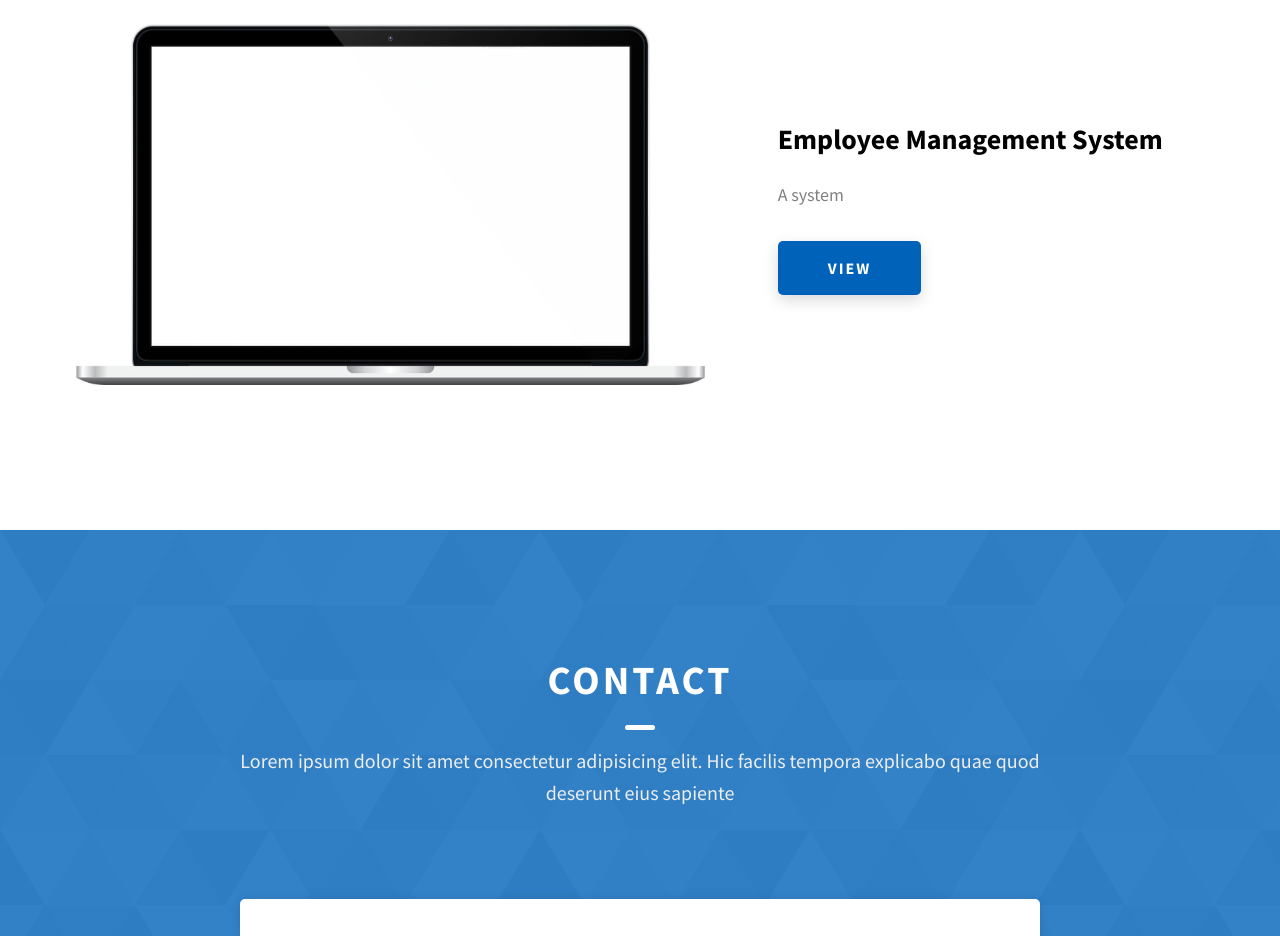
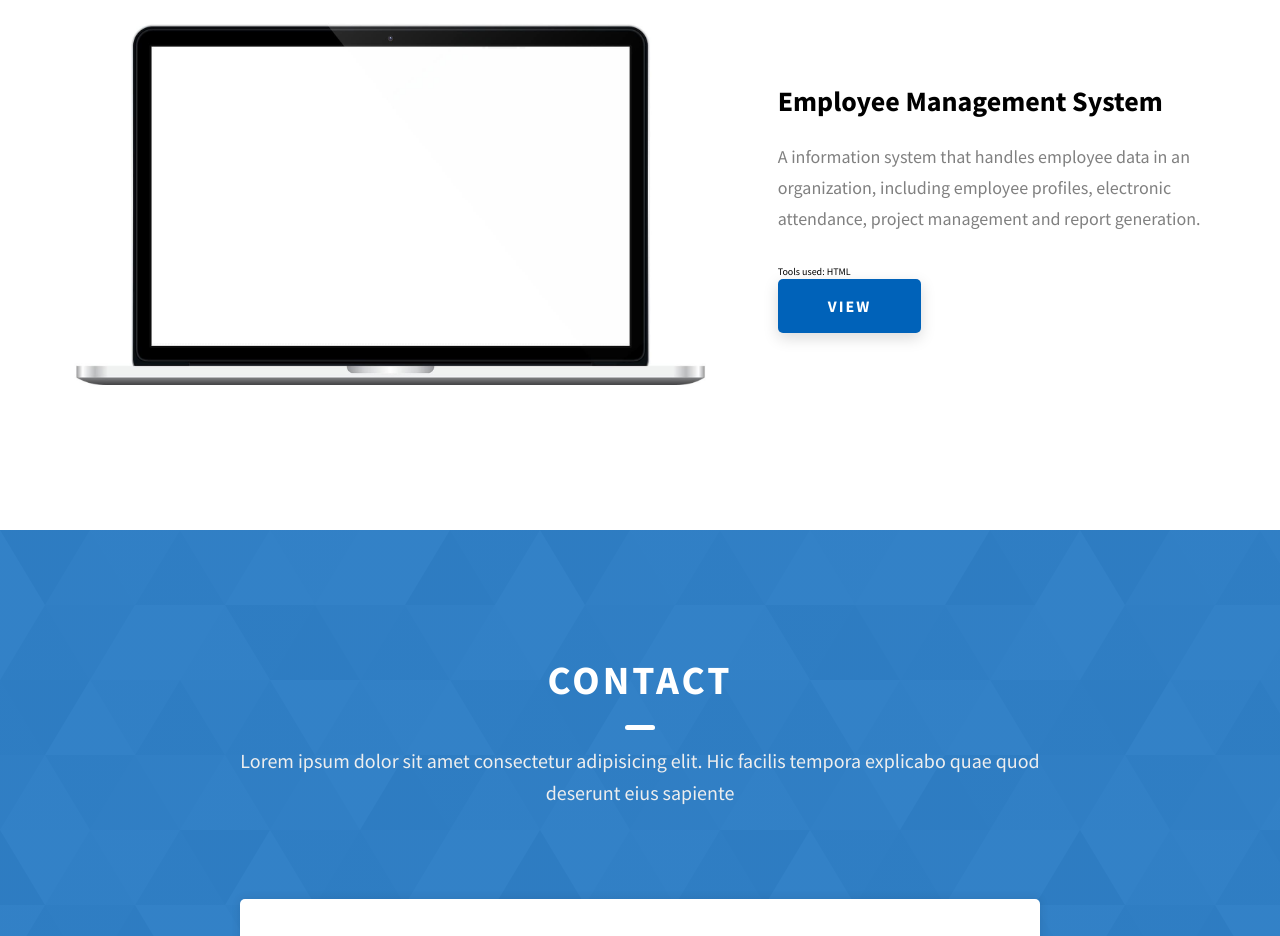
Before and after one commit to Pyong99/pyong99.github.io, a website: page Portfolio/index.html in a window 1280 px wide. Shown: the part 3098-4034 px from the top of the page. Drawn offline with Linux system fonts and the light colour scheme.

Commit message:
Update index.html

```diff
--- a/Portfolio/index.html
+++ b/Portfolio/index.html
@@ -273,8 +273,11 @@
             <div class="projects__row-content">
               <h3 class="projects__row-content-title">Employee Management System</h3>
               <p class="projects__row-content-desc">
-                A system
+                A information system that handles employee data in an organization,
+                including employee profiles, electronic attendance, project management and report generation.
+
               </p>
+              <p> Tools used: HTML</p>
               <a
                 href="https://pyong27.com/Employee_Management_System/"
                 class="btn btn--med btn--theme dynamicBgClr"
```
